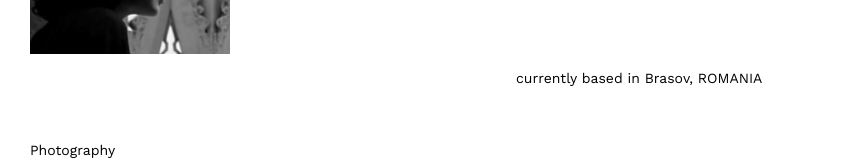
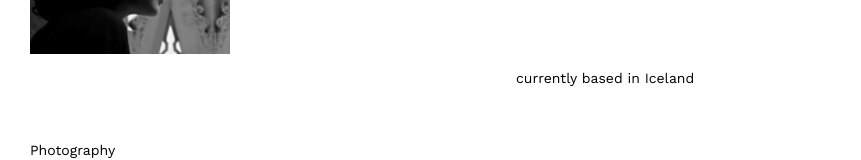
Before and after one commit to Bianca-ME/portofoliu-v1, a React (Create React App) app: page /bio in a window 1280 px wide. Shown: the part 245-405 px from the top of the page, without its empty margins (0-861 px from the left). Built offline with nearby package versions, Linux system fonts and the light colour scheme.

Commit message:
Update Bio.js directly from Github
test purposes

```diff
--- a/src/components/Bio.js
+++ b/src/components/Bio.js
@@ -7,7 +7,7 @@ export default function Bio() {
             {/* idea: by highlighting, reveal sensitive information. anxiety? */}
             <p className='page-header'>_about_</p>
             <div className='general-text-padding-container'>
-                <p>currently based in Brasov, ROMANIA</p>
+                <p>currently based in Iceland</p>
 
             </div>
 
```
